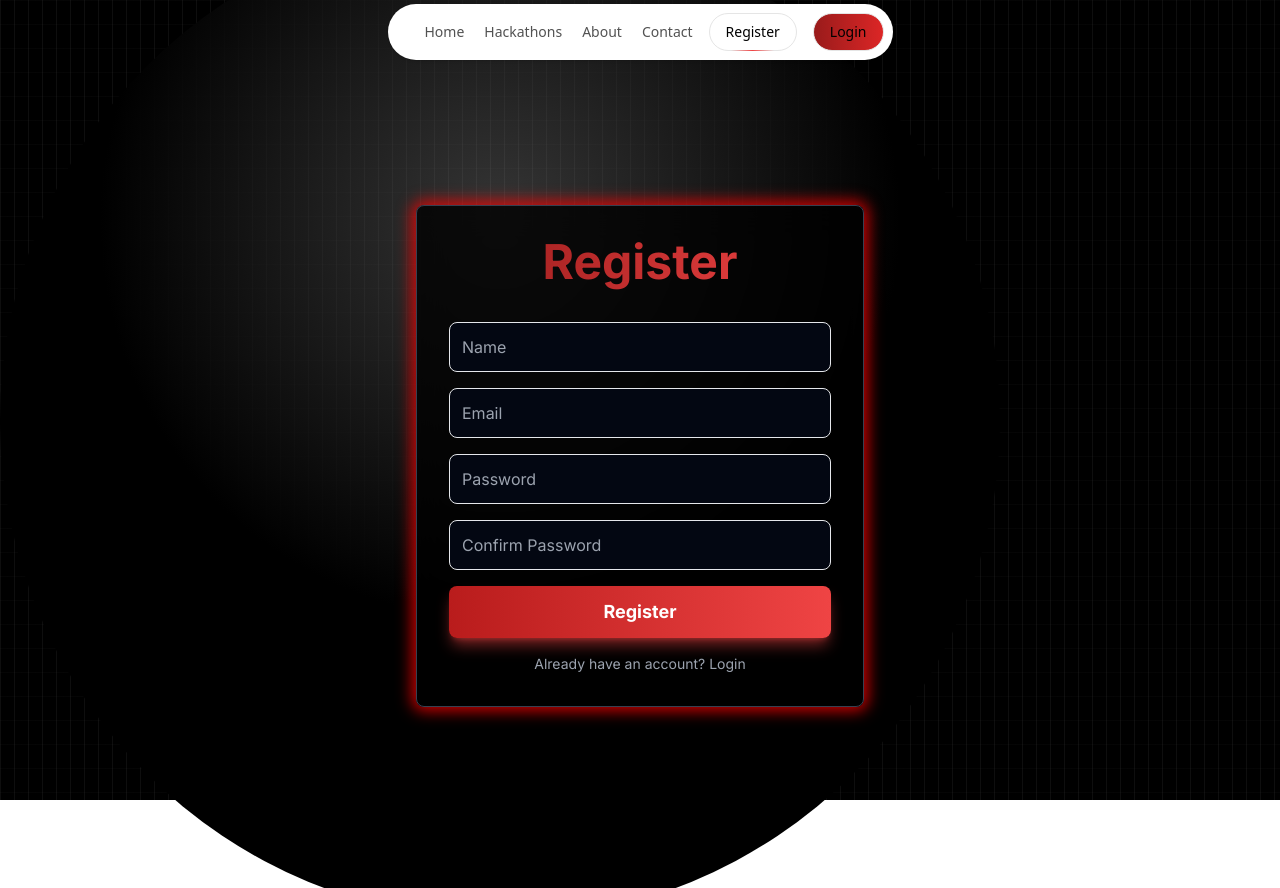
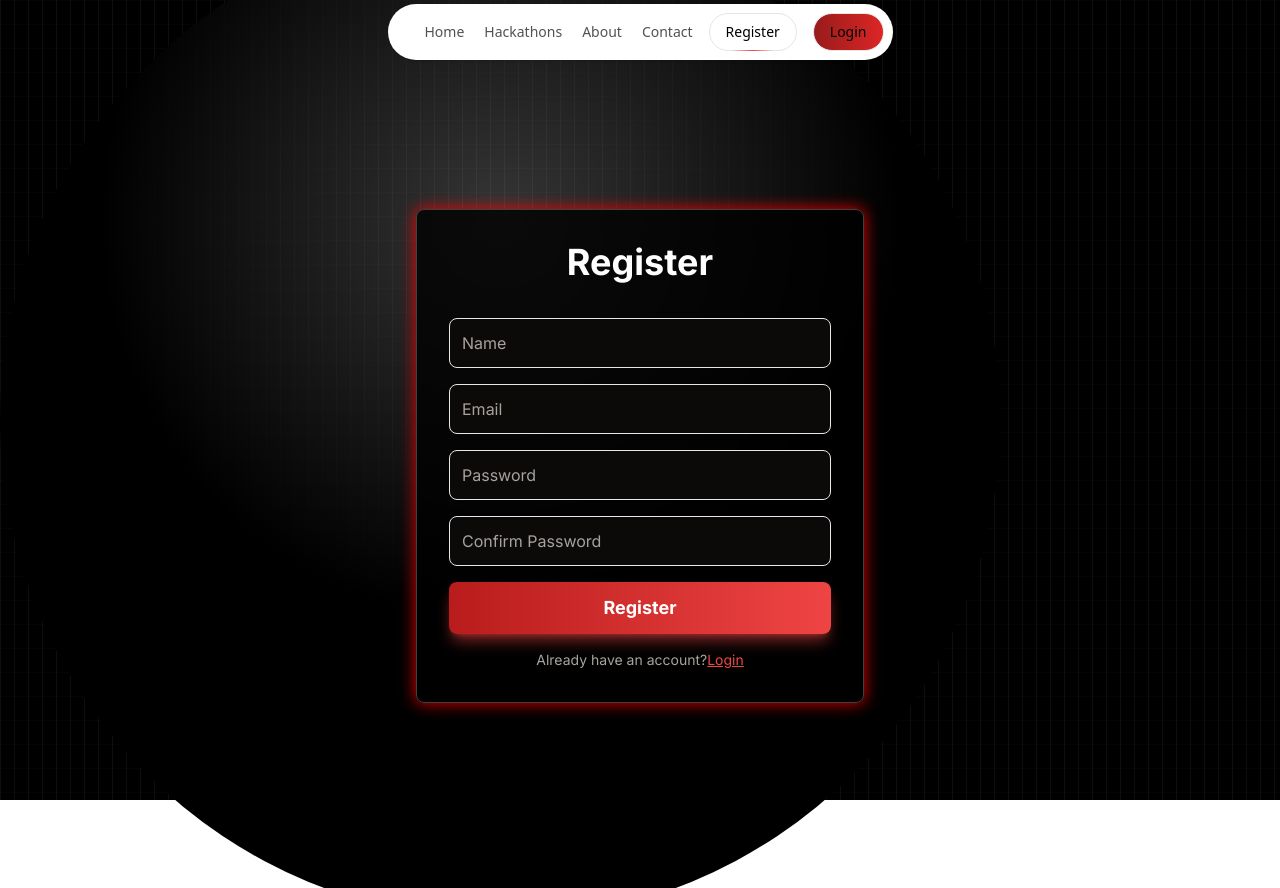
Before and after one commit to satvikpathak/Hackathon-Club-Website, a React (Vite) app in the folder frontend/: page /register in a window 1280 px wide. Built offline with nearby package versions, Linux system fonts and the light colour scheme.

Commit message:
changed css and looks good

```diff
--- a/frontend/src/components/Cards/Cards.jsx
+++ b/frontend/src/components/Cards/Cards.jsx
@@ -34,7 +34,7 @@ const Card = ({ title, description, imageUrl }) => {
       {/* Content Section */}
       <div className="flex-grow p-5 text-center">
         <h2 className="text-lg font-bold">{title}</h2>
-        <p className="text-sm text-gray-300 my-3">{description}</p>
+        <p className="text-sm text-stone-300 my-3">{description}</p>
       </div>
       {/* Button Section */}
       <div className="flex justify-center p-2 gap-4">
--- a/frontend/src/components/Carousel/Carousel.jsx
+++ b/frontend/src/components/Carousel/Carousel.jsx
@@ -56,9 +56,9 @@ export default function Carousel() {
         className="absolute top-0 start-0 z-30 flex items-center justify-center h-full px-4 cursor-pointer group focus:outline-none"
         onClick={prevSlide}
       >
-        <span className="inline-flex items-center justify-center w-10 h-10 rounded-full bg-white/30 dark:bg-gray-800/30 group-hover:bg-white/50 dark:group-hover:bg-gray-800/60 group-focus:ring-4 group-focus:ring-white dark:group-focus:ring-gray-800/70 group-focus:outline-none">
+        <span className="inline-flex items-center justify-center w-10 h-10 rounded-full bg-white/30 dark:bg-stone-800/30 group-hover:bg-white/50 dark:group-hover:bg-stone-800/60 group-focus:ring-4 group-focus:ring-white dark:group-focus:ring-stone-800/70 group-focus:outline-none">
           <svg
-            className="w-4 h-4 text-white dark:text-gray-800 rtl:rotate-180"
+            className="w-4 h-4 text-white dark:text-stone-800 rtl:rotate-180"
             aria-hidden="true"
             xmlns="http://www.w3.org/2000/svg"
             fill="none"
@@ -80,9 +80,9 @@ export default function Carousel() {
         className="absolute top-0 end-0 z-30 flex items-center justify-center h-full px-4 cursor-pointer group focus:outline-none"
         onClick={nextSlide}
       >
-        <span className="inline-flex items-center justify-center w-10 h-10 rounded-full bg-white/30 dark:bg-gray-800/30 group-hover:bg-white/50 dark:group-hover:bg-gray-800/60 group-focus:ring-4 group-focus:ring-white dark:group-focus:ring-gray-800/70 group-focus:outline-none">
+        <span className="inline-flex items-center justify-center w-10 h-10 rounded-full bg-white/30 dark:bg-stone-800/30 group-hover:bg-white/50 dark:group-hover:bg-stone-800/60 group-focus:ring-4 group-focus:ring-white dark:group-focus:ring-stone-800/70 group-focus:outline-none">
           <svg
-            className="w-4 h-4 text-white dark:text-gray-800 rtl:rotate-180"
+            className="w-4 h-4 text-white dark:text-stone-800 rtl:rotate-180"
             aria-hidden="true"
             xmlns="http://www.w3.org/2000/svg"
             fill="none"
--- a/frontend/src/components/Hero/Hero.jsx
+++ b/frontend/src/components/Hero/Hero.jsx
@@ -25,7 +25,7 @@ const HeroSection = () => {
               </button>
             </Link>
             <Link to="/about">
-              <button className="bg-red-700 border-2 border-red-600 rounded-lg text-white py-2 px-6hover:bg-red-800 transition duration-300">
+              <button className="bg-red-700 border-2 border-red-600 rounded-lg text-white py-2 px-6 hover:bg-red-800 transition duration-300">
                 About
               </button>
             </Link>
--- a/frontend/src/components/Login/Login.jsx
+++ b/frontend/src/components/Login/Login.jsx
@@ -38,10 +38,10 @@ function Login() {
         initial={{ opacity: 0, scale: 0.8 }}
         animate={{ opacity: 1, scale: 1 }}
         transition={{ duration: 0.6, ease: "easeOut" }}
-        className="w-full max-w-md p-8 rounded-lg bg-black bg-opacity-80 backdrop-blur-lg border border-gray-700 shadow-lg"
-        style={{ boxShadow: "0 0 15px 4px rgba(255, 0, 0, 0.8)" }}
+        className="w-full max-w-md p-8 rounded-lg bg-black bg-opacity-80 backdrop-blur-lg border border-stone-700 shadow-lg"
+        style={{ boxShadow: "0 0 15px 1px rgba(255, 0, 0, 0.8)" }}
       >
-        <h2 className="text-5xl font-bold mb-6 text-center pb-4 text-transparent bg-clip-text bg-gradient-to-r from-red-800 to-red-500">
+        <h2 className="text-4xl font-bold mb-6 text-center pb-4  bg-clip-text ">
           Login
         </h2>
         <form
@@ -52,7 +52,7 @@ function Login() {
             type="text"
             placeholder="Email"
             {...register("email", { required: "Email is required" })}
-            className="w-full p-3 rounded-lg bg-gray-950 border border-white-500 text-white placeholder-gray-400 focus:outline-none focus:ring-2 focus:ring-red-600 transition ease-out duration-200"
+            className="w-full p-3 rounded-lg bg-stone-950 border border-white-500 text-white placeholder-stone-400 focus:outline-none focus:ring-2 focus:ring-red-600 transition ease-out duration-200"
             whileFocus={{ scale: 1.02 }}
           />
           {errors.email && touchedFields.email && (
@@ -66,7 +66,7 @@ function Login() {
               required: "Password is required",
               minLength: { value: 8, message: "Minimum length is 8" },
             })}
-            className="w-full p-3 rounded-lg bg-gray-950 border border-white-500 text-white placeholder-gray-400 focus:outline-none focus:ring-2 focus:ring-red-600 transition ease-out duration-200"
+            className="w-full p-3 rounded-lg bg-stone-950 border border-white-500 text-white placeholder-stone-400 focus:outline-none focus:ring-2 focus:ring-red-600 transition ease-out duration-200"
             whileFocus={{ scale: 1.02 }}
           />
           {errors.password && touchedFields.password && (
@@ -86,7 +86,7 @@ function Login() {
 
         <Link to="/register">
           <motion.p
-            className="text-center mt-4 text-sm text-gray-400 hover:text-red-500 transition duration-200"
+            className="text-center mt-4 text-sm text-stone-400 hover:text-red-500 transition duration-200"
             initial={{ opacity: 0 }}
             animate={{ opacity: 1 }}
             exit={{ opacity: 0 }}
--- a/frontend/src/components/Register/Register.jsx
+++ b/frontend/src/components/Register/Register.jsx
@@ -38,10 +38,10 @@ function Register() {
         initial={{ opacity: 0, scale: 0.8 }}
         animate={{ opacity: 1, scale: 1 }}
         transition={{ duration: 0.6, ease: "easeOut" }}
-        className="w-full max-w-md p-8 rounded-lg bg-black bg-opacity-80 backdrop-blur-lg border border-gray-700 shadow-lg"
-        style={{ boxShadow: "0 0 15px 4px rgba(255, 0, 0, 0.8)" }}
+        className="w-full max-w-md p-8 rounded-lg bg-black bg-opacity-80 backdrop-blur-lg border border-stone-700 shadow-lg"
+        style={{ boxShadow: "0 0 15px 1px rgba(255, 0, 0, 0.8)" }}
       >
-        <h2 className="text-5xl font-bold mb-6 pb-3 text-center text-transparent bg-clip-text bg-gradient-to-r from-red-800 to-red-500">
+        <h2 className="text-4xl font-bold mb-6 pb-3 text-center  bg-clip-text ">
           Register
         </h2>
         <form
@@ -52,7 +52,7 @@ function Register() {
             type="text"
             placeholder="Name"
             {...register("name", { required: "Name is required" })}
-            className="w-full p-3 rounded-lg bg-gray-950 border border-white-500 text-white placeholder-gray-400 focus:outline-none focus:ring-2 focus:ring-red-600 transition ease-out duration-200"
+            className="w-full p-3 rounded-lg bg-stone-950 border border-white-500 text-white placeholder-stone-400 focus:outline-none focus:ring-2 focus:ring-red-600 transition ease-out duration-200"
             whileFocus={{ scale: 1.02 }}
           />
           {errors.name && touchedFields.name && (
@@ -69,7 +69,7 @@ function Register() {
                 message: "Invalid email address",
               },
             })}
-            className="w-full p-3 rounded-lg bg-gray-950 border border-white-500 text-white placeholder-gray-400 focus:outline-none focus:ring-2 focus:ring-red-600 transition ease-out duration-200"
+            className="w-full p-3 rounded-lg bg-stone-950 border border-white-500 text-white placeholder-stone-400 focus:outline-none focus:ring-2 focus:ring-red-600 transition ease-out duration-200"
             whileFocus={{ scale: 1.02 }}
           />
           {errors.email && touchedFields.email && (
@@ -86,7 +86,7 @@ function Register() {
                 message: "Password must be at least 6 characters",
               },
             })}
-            className="w-full p-3 rounded-lg bg-gray-950 border border-white-500 text-white placeholder-gray-400 focus:outline-none focus:ring-2 focus:ring-red-600 transition ease-out duration-200"
+            className="w-full p-3 rounded-lg bg-stone-950 border border-white-500 text-white placeholder-stone-400 focus:outline-none focus:ring-2 focus:ring-red-600 transition ease-out duration-200"
             whileFocus={{ scale: 1.02 }}
           />
           {errors.password && touchedFields.password && (
@@ -103,7 +103,7 @@ function Register() {
               validate: (value) =>
                 value === password || "Passwords do not match",
             })}
-            className="w-full p-3 rounded-lg bg-gray-950 border border-white-500 text-white placeholder-gray-400 focus:outline-none focus:ring-2 focus:ring-red-600 transition ease-out duration-200"
+            className="w-full p-3 rounded-lg bg-stone-950 border border-white-500 text-white placeholder-stone-400 focus:outline-none focus:ring-2 focus:ring-red-600 transition ease-out duration-200"
             whileFocus={{ scale: 1.02 }}
           />
           {errors.confirmPassword && touchedFields.confirmPassword && (
@@ -123,12 +123,13 @@ function Register() {
 
         <Link to="/login">
           <motion.p
-            className="text-center mt-4 text-sm text-gray-400 hover:text-red-500 transition duration-200"
+            className="text-center mt-4 text-sm text-stone-400 hover:text-red-500 transition duration-200"
             initial={{ opacity: 0 }}
             animate={{ opacity: 1 }}
             exit={{ opacity: 0 }}
           >
-            Already have an account? Login
+            Already have an account?
+            <span className="text-red-500 underline">Login</span>
           </motion.p>
         </Link>
       </motion.div>
```
Also changed, not shown: frontend/src/components/Hackathons/Hackathons.jsx (+28 -12 lines).
